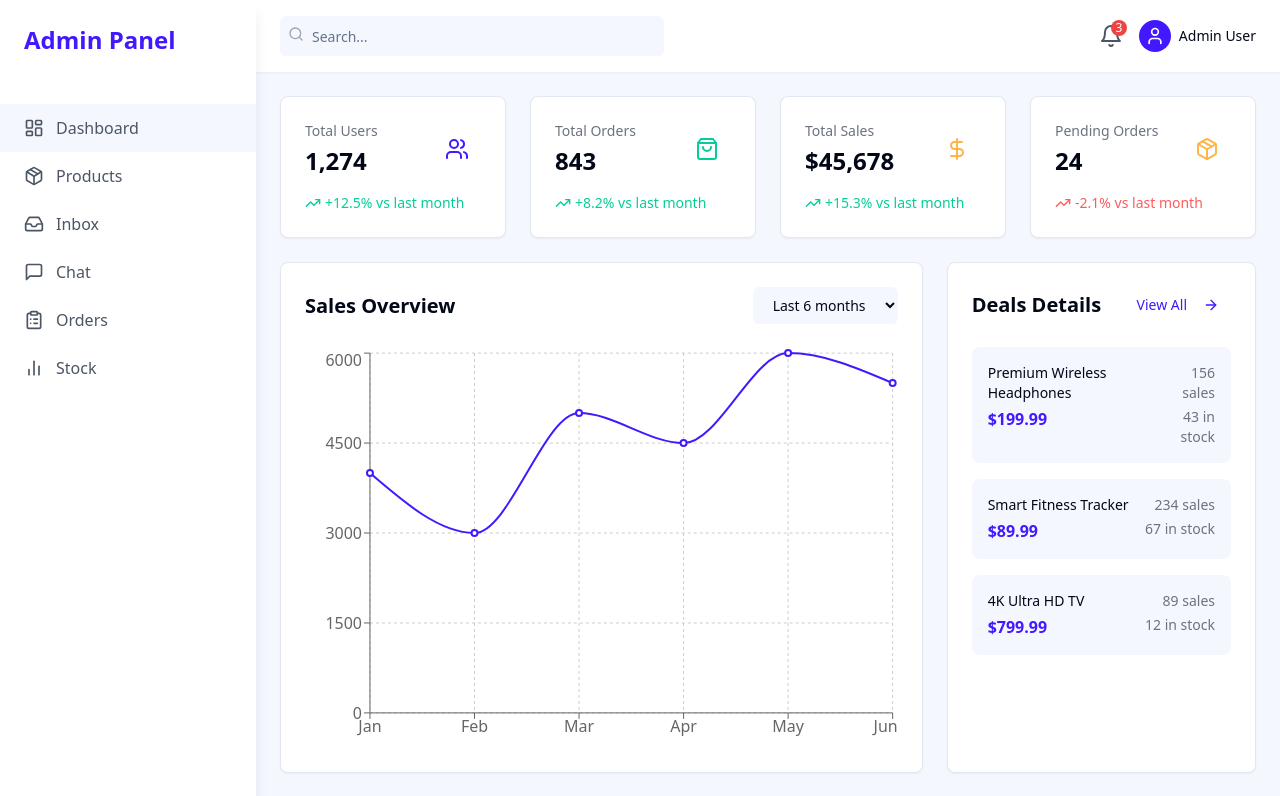
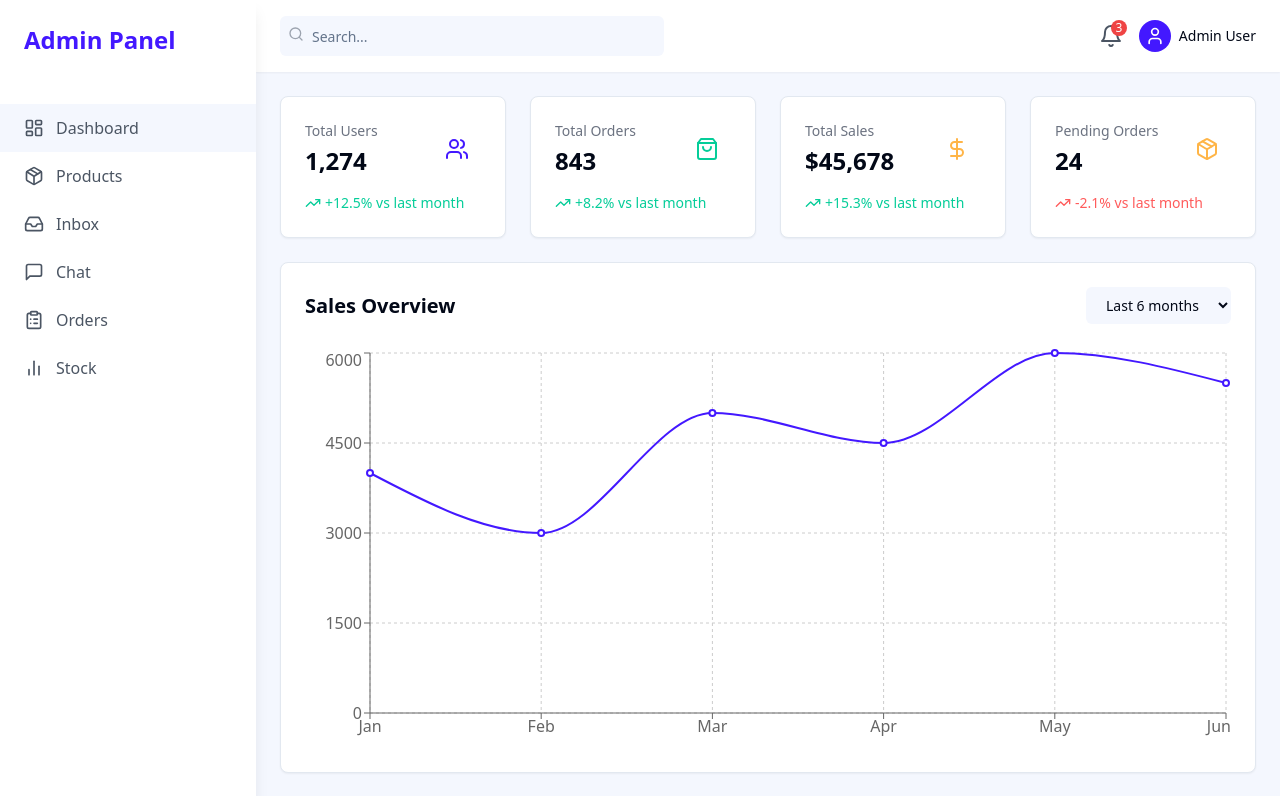
Before and after one commit to sydmurtaza/admin-portal-journey, a React (Vite) app: page / in a window 1280 px wide. Shown: the top 796 px of the page. Built offline with nearby package versions, Linux system fonts and the light colour scheme.

Commit message:
Update codebase with latest changes
This commit includes various updates and modifications to the existing codebase as requested.
[skip gpt_engineer]

```diff
--- a/src/pages/Dashboard.tsx
+++ b/src/pages/Dashboard.tsx
@@ -135,8 +135,7 @@ const Dashboard = () => {
         })}
       </div>
 
-      <div className="grid grid-cols-1 lg:grid-cols-3 gap-6">
-        <Card className="lg:col-span-2 p-6">
+      <Card className="p-6 w-full">
         <div className="flex items-center justify-between mb-6">
           <h2 className="text-xl font-bold">Sales Overview</h2>
           <select className="bg-dashboard-light px-4 py-2 rounded-md text-sm">
@@ -145,7 +144,7 @@ const Dashboard = () => {
             <option>All time</option>
           </select>
         </div>
-          <div className="h-[400px]">
+        <div className="h-[400px] w-full">
           <ResponsiveContainer width="100%" height="100%">
             <LineChart data={data}>
               <CartesianGrid strokeDasharray="3 3" />
@@ -176,7 +175,7 @@ const Dashboard = () => {
             <ArrowRight className="ml-2 h-4 w-4" />
           </Button>
         </div>
-          <div className="space-y-4">
+        <div className="grid gap-4">
           {deals.map((deal) => (
             <div
               key={deal.id}
@@ -191,9 +190,7 @@ const Dashboard = () => {
                   </p>
                 </div>
                 <div className="text-right">
-                    <p className="text-sm text-gray-500">
-                      {deal.sales} sales
-                    </p>
+                  <p className="text-sm text-gray-500">{deal.sales} sales</p>
                   <p className="text-sm text-gray-500 mt-1">
                     {deal.stock} in stock
                   </p>
@@ -204,7 +201,6 @@ const Dashboard = () => {
         </div>
       </Card>
     </div>
-    </div>
   );
 };
 
```
Lines whose indentation alone changed are shown as unchanged.
